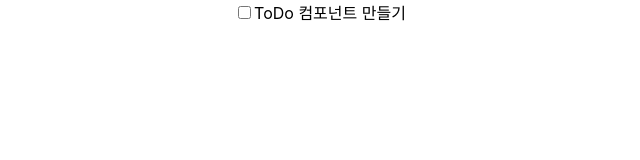
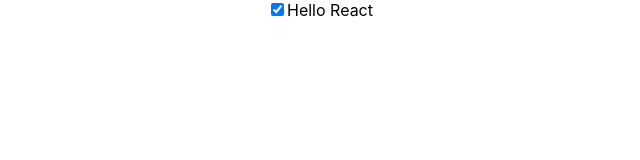
Before and after one commit to king0jin/ToDoWebApp, a React (Create React App) app in the folder reacttodoapp/: page / in a window 1280 px wide. Shown: the top 160 px of the page, without its empty margins (320-960 px from the left). Built offline with nearby package versions, Linux system fonts and the light colour scheme.

Commit message:
ToDo구성요소추가, App통합

```diff
--- a/reacttodoapp/src/App.js
+++ b/reacttodoapp/src/App.js
@@ -2,12 +2,19 @@
 import ToDo from "./ToDo";
 import './App.css';
 
-function App() {
-  return (
-    <div className="App">
-      <ToDo/>
-    </div>
-  );
+class App extends React.Component{
+  constructor(props) {
+    super(props);
+    this.state = {item: { id: 0, title: "Hello React", done: true}};
+  }
+
+  render() {
+    return (
+      <div className="App">
+        <ToDo item={this.state.item} />
+      </div>
+    );
+  }
 }
 
 export default App;
--- a/reacttodoapp/src/ToDo.jsx
+++ b/reacttodoapp/src/ToDo.jsx
@@ -1,13 +1,23 @@
 import React from "react";
 
 class ToDo extends React.Component {
+    constructor(props) {
+      super(props);
+      this.state = { item: props.item };
+    }
+
     render() {
-        return (
-            <div className="ToDo">
-                <input type="checkbox" id="todobox" name="todobox" value="todobox" />
-                <label for="todobox">ToDo 컴포넌트 만들기</label>
-            </div>
-         );
-     }
+      return (
+        <div className="ToDo">
+          <input
+            type="checkbox"
+            id={this.state.item.id}
+            name={this.state.item.id}
+            checked={this.state.item.done}
+          />
+          <label htmlFor={this.state.item.id}>{this.state.item.title}</label>
+        </div>
+      );
+    }
 }
 export default ToDo;
```
